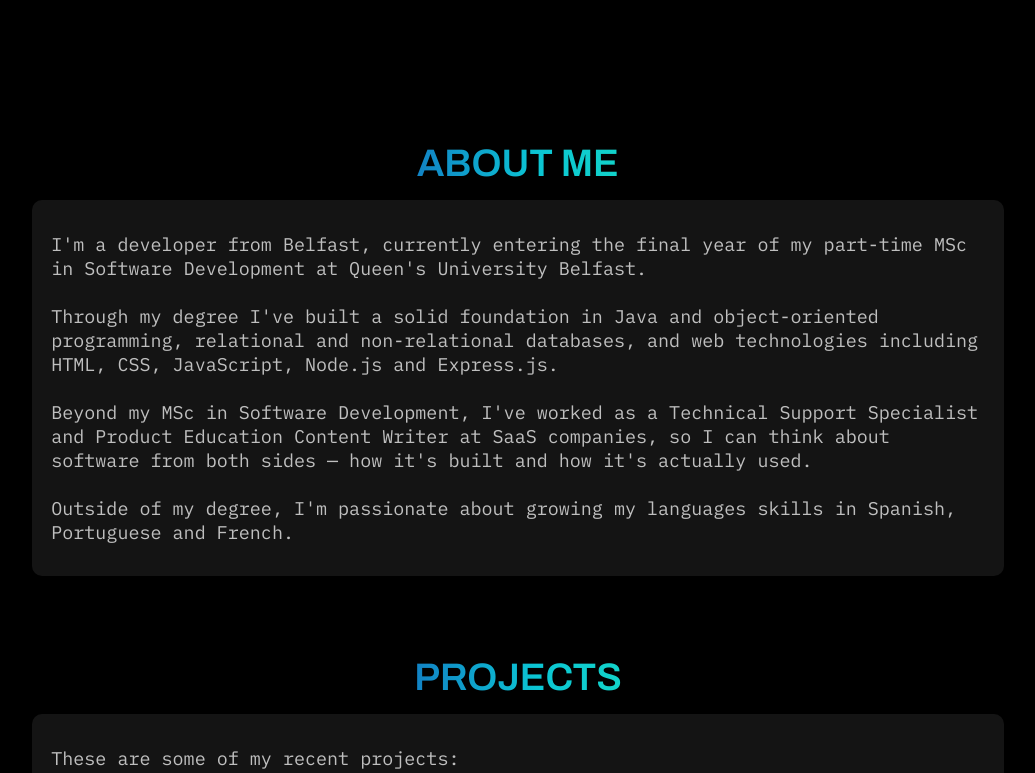
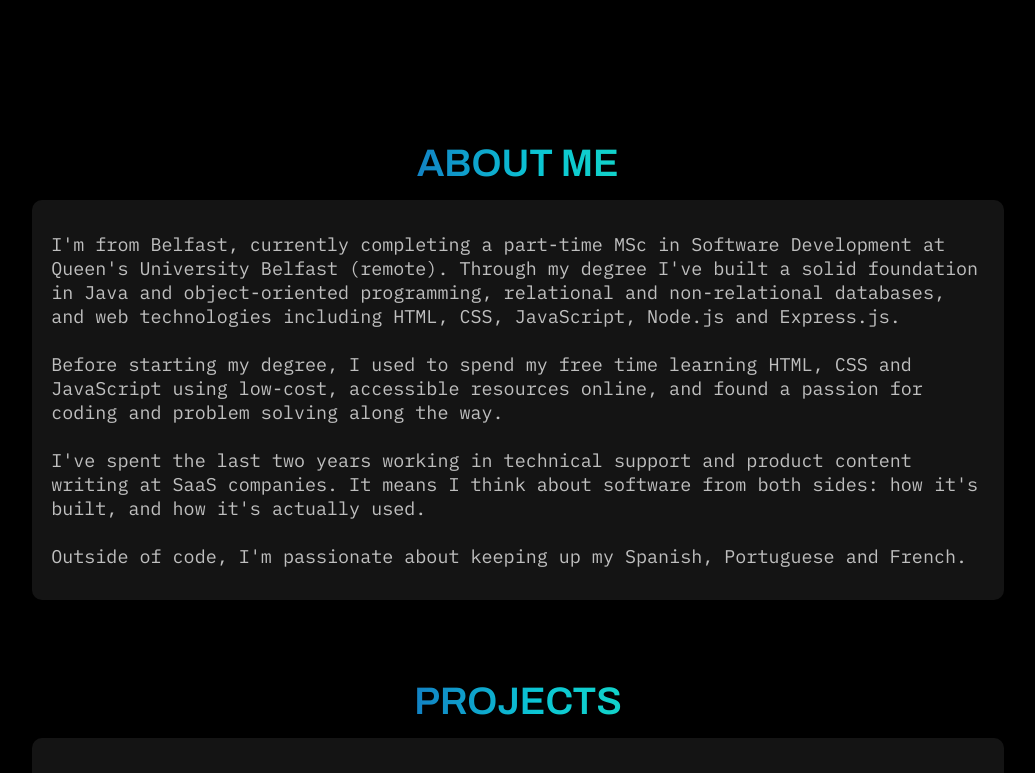
Before and after one commit to estibenjack/portfolio-site, a React (Vite) app in the folder frontend/: page / in a window 1280 px wide. Shown: the part 451-1224 px from the top of the page, without its empty margins (122-1157 px from the left). Built offline with nearby package versions, Linux system fonts and the light colour scheme.

Commit message:
update about me section text

```diff
--- a/frontend/src/sections/About.jsx
+++ b/frontend/src/sections/About.jsx
@@ -3,8 +3,8 @@ const About = () => {
     <div className="section" id="about">
       <h3 className="section-title heading-gradient">About me</h3>
       <p className="section-text">
-        I'm a developer from Belfast, currently entering the final year of my
-        part-time MSc in Software Development at Queen's University Belfast.
+        {/* I'm a developer from Belfast, completing a part-time MSc in Software
+        Development at Queen's University Belfast.
         <br />
         <br />
         Through my degree I've built a solid foundation in Java and
@@ -19,7 +19,26 @@ const About = () => {
         <br />
         <br />
         Outside of my degree, I'm passionate about growing my languages skills
-        in Spanish, Portuguese and French.
+        in Spanish, Portuguese and French. */}
+        I'm from Belfast, currently completing a part-time MSc in Software
+        Development at Queen's University Belfast &#40;remote&#41;. Through my
+        degree I've built a solid foundation in Java and object-oriented
+        programming, relational and non-relational databases, and web
+        technologies including HTML, CSS, JavaScript, Node.js and Express.js.
+        <br />
+        <br />
+        Before starting my degree, I used to spend my free time learning HTML,
+        CSS and JavaScript using low-cost, accessible resources online, and
+        found a passion for coding and problem solving along the way.
+        <br />
+        <br />
+        I've spent the last two years working in technical support and product
+        content writing at SaaS companies. It means I think about software from
+        both sides: how it's built, and how it's actually used.
+        <br />
+        <br />
+        Outside of code, I'm passionate about keeping up my Spanish, Portuguese
+        and French.
       </p>
     </div>
   );
```
